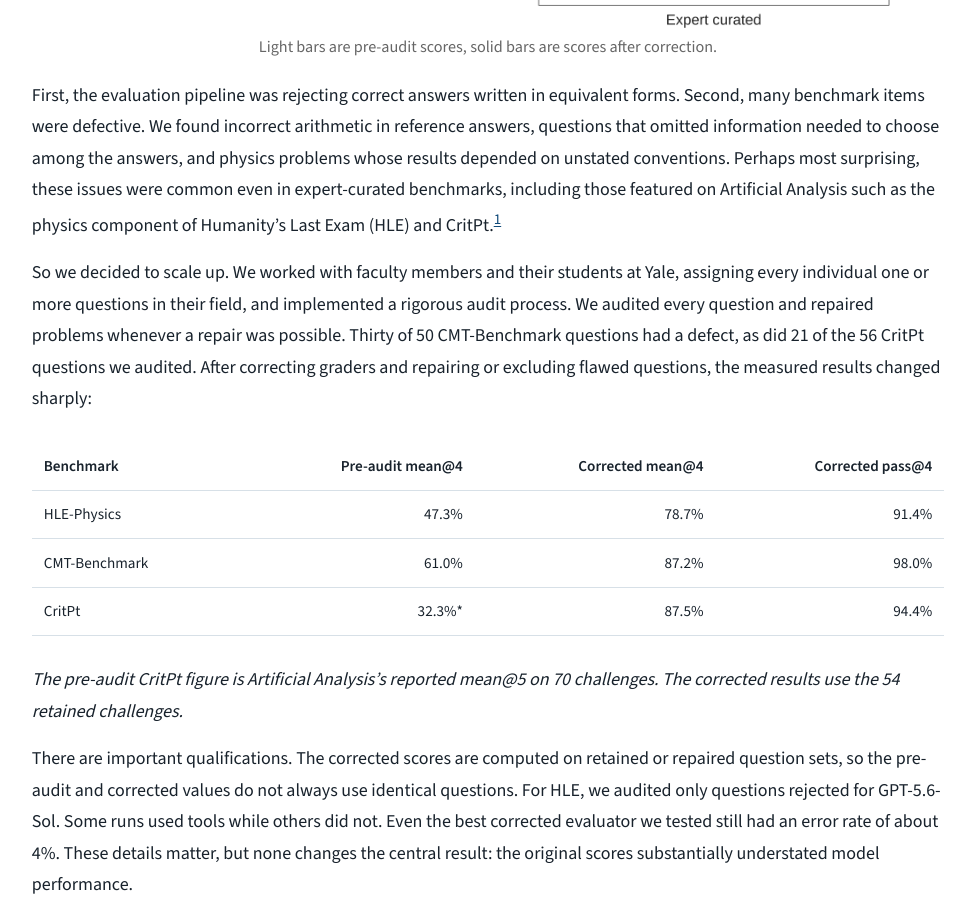
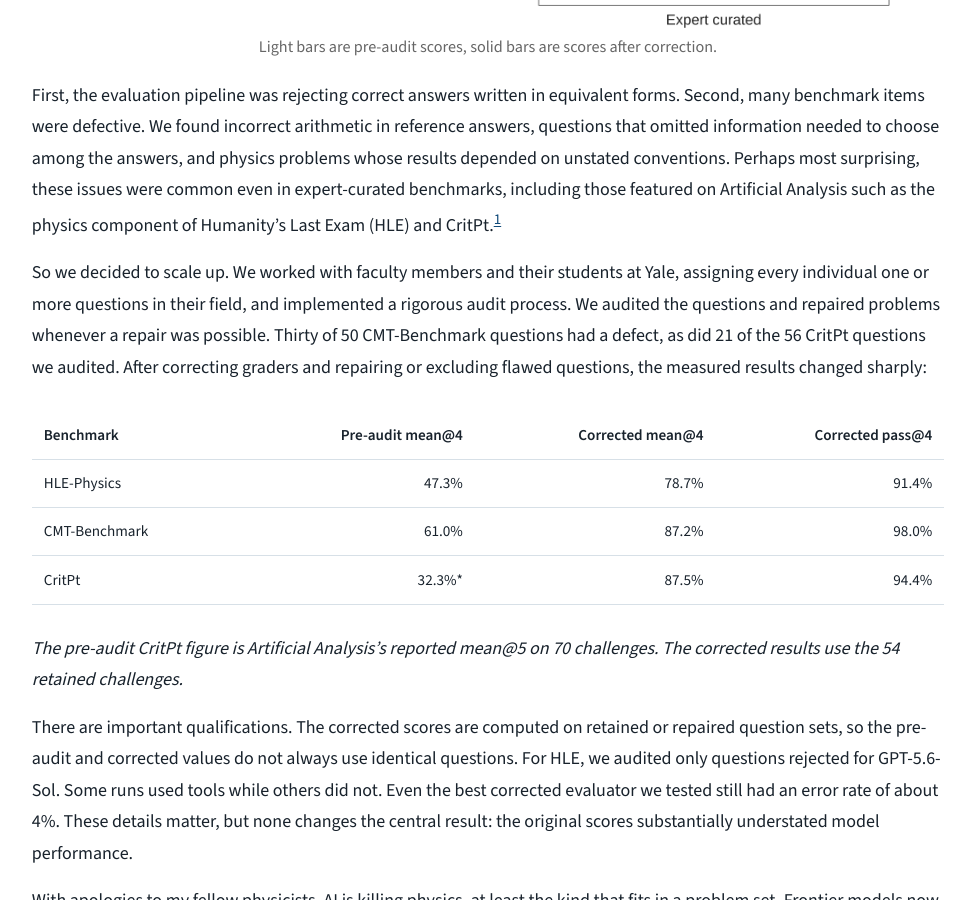
Before and after one commit to jsous/jsous.github.io, a Jekyll site: the page built from _posts/2026-09-11-is-physics-dead.md, in a window 1280 px wide and 900 px high, scrolled down 1802 px. Shown: the whole window, without its empty margins (152-1127 px from the left). Built offline with Jekyll 4.4.1, drawn with Linux system fonts in a browser that asks for light colours.

Commit message:
Update 2026-09-11-is-physics-dead.md

```diff
--- a/_posts/2026-09-11-is-physics-dead.md
+++ b/_posts/2026-09-11-is-physics-dead.md
@@ -39,7 +39,7 @@
 
 First, the evaluation pipeline was rejecting correct answers written in equivalent forms. Second, many benchmark items were defective. We found incorrect arithmetic in reference answers, questions that omitted information needed to choose among the answers, and physics problems whose results depended on unstated conventions. Perhaps most surprising, these issues were common even in expert-curated benchmarks, including those featured on Artificial Analysis such as the physics component of Humanity's Last Exam (HLE) and CritPt.[^1]
 
-So we decided to scale up. We worked with faculty members and their students at Yale, assigning every individual one or more questions in their field, and implemented a rigorous audit process. We audited every question and repaired problems whenever a repair was possible. Thirty of 50 CMT-Benchmark questions had a defect, as did 21 of the 56 CritPt questions we audited. After correcting graders and repairing or excluding flawed questions, the measured results changed sharply:
+So we decided to scale up. We worked with faculty members and their students at Yale, assigning every individual one or more questions in their field, and implemented a rigorous audit process. We audited the questions and repaired problems whenever a repair was possible. Thirty of 50 CMT-Benchmark questions had a defect, as did 21 of the 56 CritPt questions we audited. After correcting graders and repairing or excluding flawed questions, the measured results changed sharply:
 
 | Benchmark | Pre-audit mean@4 | Corrected mean@4 | Corrected pass@4 |
 | --- | ---: | ---: | ---: |
```
